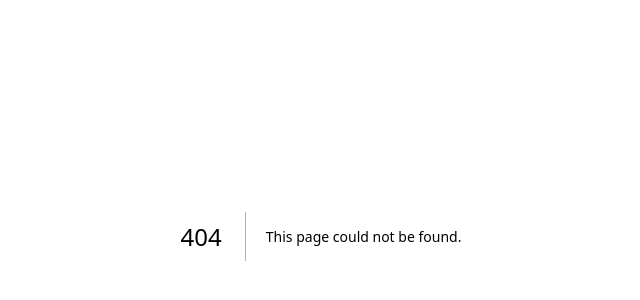
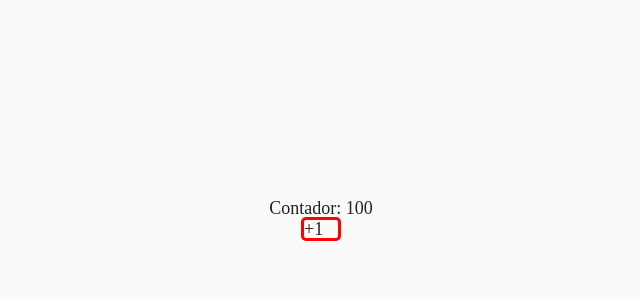
Before and after one commit to murilo-dev9/aula-nextjs, a Next.js app: page /exemplos/ex-03 in a window 1280 px wide. Before the commit this address had no page. Shown: the part 174-474 px from the top of the page, without its empty margins (319-959 px from the left). Built offline with nearby package versions, Linux system fonts and the light colour scheme.

Commit message:
exemplo 3

```diff
--- /dev/null
+++ b/src/app/exemplos/ex-03/page.jsx
@@ -0,0 +1,21 @@
+'use client'
+
+import { useState } from "react";
+import style from"./page.module.css"
+
+export default function Exemplo03() {
+
+    const [num, setNum] = useState(100);
+
+    function handleIncrementa () {
+        setNum(num + 1);
+    }
+
+    return (
+        <div className={style.gr }>
+            <label>{`Contador: ${num}`}</label>
+            <label className={style.button} onClick={() => handleIncrementa()} >+1</label>
+
+        </div>
+    );
+}
--- /dev/null
+++ b/src/app/exemplos/ex-03/page.module.css
@@ -0,0 +1,18 @@
+.gr {
+    display: flex;
+    flex-direction: column;
+    justify-content: center;
+    align-items: center;
+    height: 96vh;
+
+}
+
+.button{
+   border: 0.3rem solid red;
+   border-radius: 0.5rem;
+    height: 3vh;
+    width: 5vh;
+}
+.button:hover{
+background-color: aqua;
+}
--- a/src/app/page.jsx
+++ b/src/app/page.jsx
@@ -9,6 +9,7 @@ function Home() {
       <h1>Exemplos</h1>
       <Link href="/exemplos/ex-01">exemplo 1</Link>
       <Link href="/exemplos/ex-02">exemplo 2</Link>
+      <Link href="/exemplos/ex-03">exemplo 3</Link>
     </div>
     <div className={styles.conteinerLista}>
       <h1>Atividades</h1>
```
